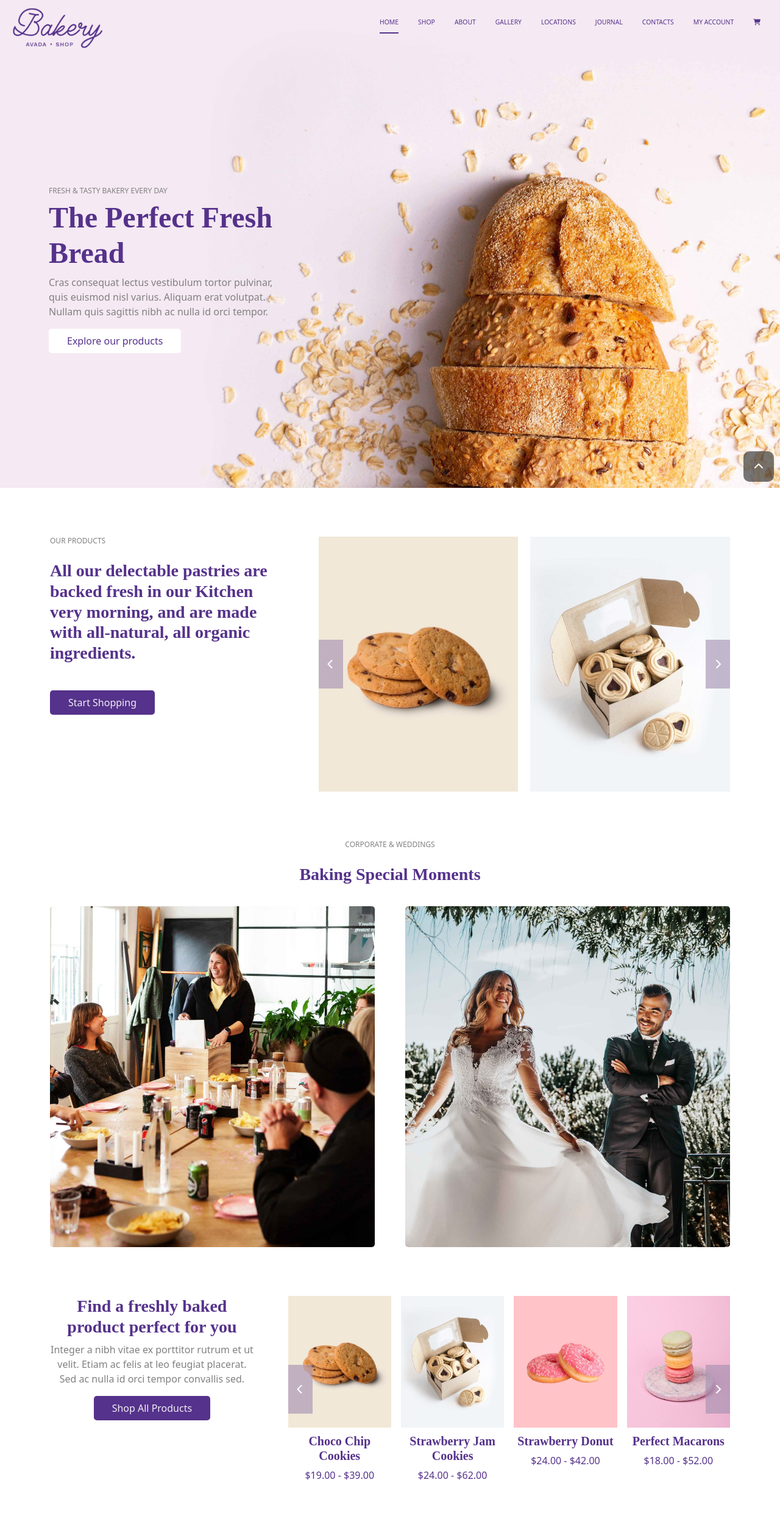
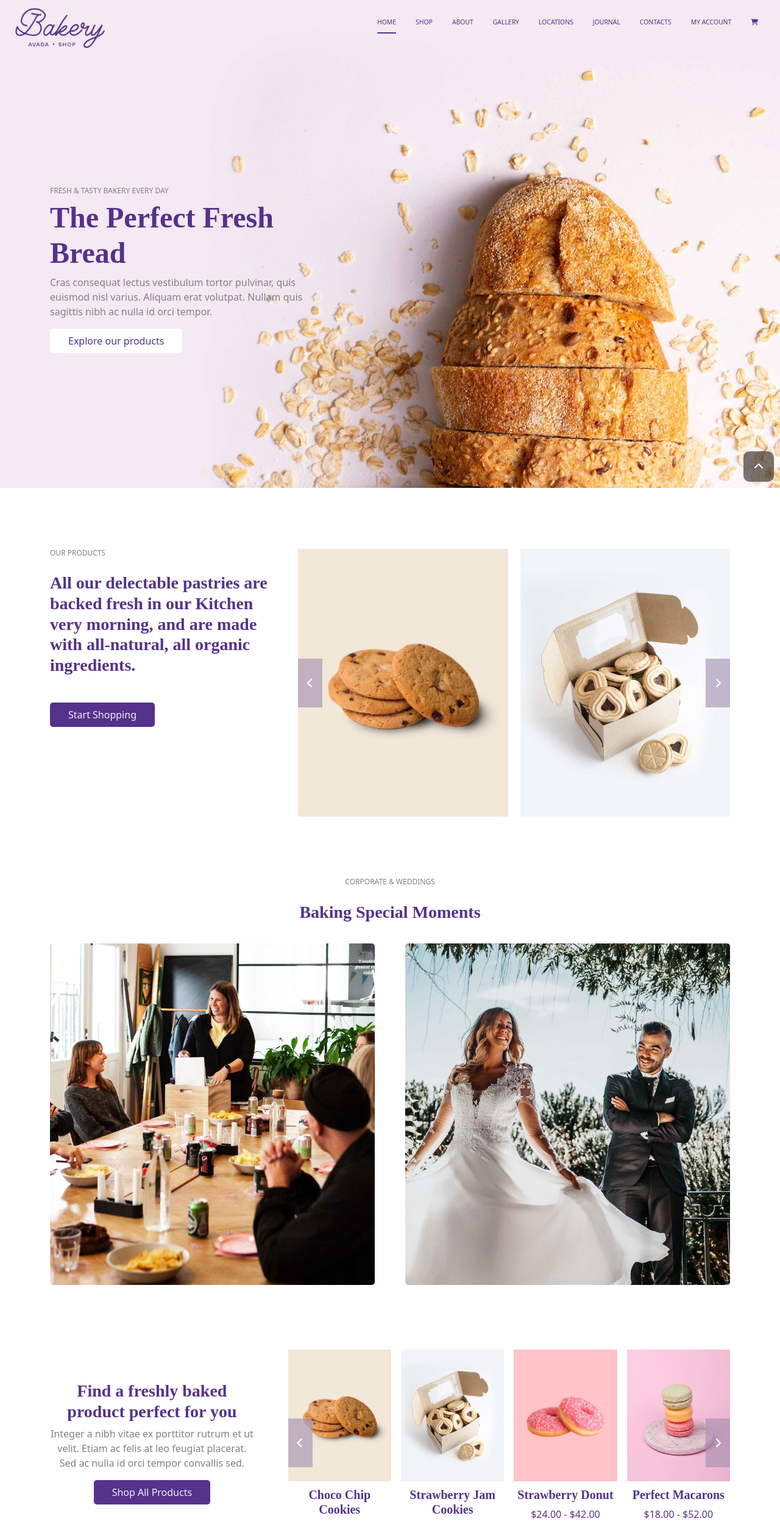
Before and after one commit to matteobonesini/proj-html-vuejs, a Vue app: page / in a window 1280 px wide. Shown: the top 2499 px of the page at 61% size. Built offline with nearby package versions, Linux system fonts and the light colour scheme.

Commit message:
update: some sections edit: some details

```diff
--- a/index.html
+++ b/index.html
@@ -3,6 +3,7 @@
   <head>
     <meta charset="UTF-8" />
     <meta name="viewport" content="width=device-width, initial-scale=1.0" />
+    <meta name="description" content="The Perfect Fresh Bread">
     <title>Bakery Avada</title>
 
     <!-- font awesome -->
--- a/src/App.vue
+++ b/src/App.vue
@@ -19,6 +19,7 @@ export default {
 
   <FooterComponent />
 
+  <!-- button leading back to the header -->
   <a class="go-up" href="#header">
     <i class="fa-solid fa-chevron-up"></i>
   </a>
--- a/src/assets/scss/partials/footer.scss
+++ b/src/assets/scss/partials/footer.scss
@@ -36,6 +36,7 @@ footer {
                 }
             }
         }
+
         .copyright {
             font-size: 0.6rem;
         }
--- a/src/assets/scss/partials/header.scss
+++ b/src/assets/scss/partials/header.scss
@@ -1,4 +1,5 @@
 @use './variables.scss' as *;
+
 /* HEADER COMPONENT */
 header {
     background-image: url('../assets/img/hero-header-bakery.jpg');
@@ -9,7 +10,7 @@ header {
 
     .header-top {
         color: $primary-color;
-        padding: 5px 0;
+        padding: 5px 20px;
 
         .logo {
             height: 75px;
@@ -46,12 +47,19 @@ header {
     }
 
     .header-bottom {
-        width: 500px;
         height: calc(100% - 85px);
-        padding: 10rem 4rem;
+        padding: 10rem 0;
 
-        h1 {
-            font-size: 3em;
+        .container {
+            height: 100%;
+
+            .width-500 {
+                width: 430px;
+
+                h1 {
+                    font-size: 3em;
+                }
+            }
         }
     }
 }
--- a/src/assets/scss/partials/main.scss
+++ b/src/assets/scss/partials/main.scss
@@ -3,11 +3,12 @@
 /* MAIN COMPONENT */
 main {
 
+    // OUR PRODUCTS SECTION
     section.our-products {
-        margin: 80px 0;
+        margin: 100px 0;
 
         .left {
-            width: 35%;
+            width: 32%;
 
             .title {
                 margin: 25px 0 45px;
@@ -15,7 +16,7 @@ main {
         }
 
         .right {
-            width: 65%;
+            width: 68%;
             padding-left: 50px;
 
             .carousel {
@@ -58,7 +59,7 @@ main {
                         }
 
                         .overlay {
-                            background-color: #a691b29f;
+                            background-color: #585858d4;
                             position: absolute;
                             top: 0;
                             left: 0;
@@ -85,21 +86,24 @@ main {
         }
     }
 
+    // CORPORATE AND WEDDINGS SECTION
     section.corporate-and-weddings {
-        margin: 80px 0;
+        margin-bottom: 100px;
 
         .title {
             margin: 25px 0 35px;
         }
 
-        .image {
+        .images {
             margin-top: 30px;
 
-            img {
+            .image {
+                display: inline-block;
+                position: relative;
                 width: calc(50% - 25px);
                 aspect-ratio: 1 / 1.05;
-                object-fit: cover;
                 border-radius: 5px;
+                overflow: hidden;
 
                 &:nth-child(1) {
                     margin-right: 25px;
@@ -107,10 +111,30 @@ main {
                 &:nth-child(2) {
                     margin-left: 25px;
                 }
+
+                img {
+                    width: 100%;
+                    height: 100%;
+                    object-fit: cover;
+                }
+
+                .hover {
+                    position: absolute;
+                    top: 0;
+                    left: 0;
+                    width: 100%;
+                    height: 100%;
+                    background-color: rgba(0, 0, 0, 0.5);
+                    display: flex;
+                    flex-direction: column;
+                    justify-content: center;
+                    align-items: center;
+                }
             }
         }
     }
 
+    // PRODUCTS PREVIEW SECTION
     section.products-preview {
 
         .left {
@@ -171,7 +195,7 @@ main {
                                 left: 0;
                                 width: 100%;
                                 height: 100%;
-                                background-color: #a691b29f;
+                                background-color: #585858d4;
                                 display: none;
 
                                 h6 {
@@ -207,8 +231,9 @@ main {
         }
     }
 
+    // BAKERY PROCESS SECTION
     section.bakery-process {
-        margin: 80px 0;
+        margin: 100px 0;
 
         .tell-us {
             width: 100%;
@@ -231,6 +256,7 @@ main {
                 position: absolute;
                 top: 50px;
                 left: 50px;
+                width: 30rem;
             }
 
             .order {
@@ -356,6 +382,7 @@ main {
         }
     }
 
+    // LOCATIONS SECTION
     section.locations {
 
         .title {
@@ -382,8 +409,9 @@ main {
         }
     }
 
+    // SOCIAL SECTION
     section.social {
-        margin: 80px 0;
+        margin: 100px 0;
 
         .col-6 > * {
             background-color: $secondary-color;
@@ -397,6 +425,7 @@ main {
         }
     }
 
+    // CALL TO ACTION SECTION
     section.call-to-action {
         background-image: url('../assets/img/call-to-action-bg.jpg');
         background-repeat: no-repeat;
--- a/src/assets/scss/style.scss
+++ b/src/assets/scss/style.scss
@@ -58,5 +58,4 @@ p {
     color: white;
     background-color: rgba(58, 58, 58, 0.687);
     border-radius: 10px;
-
 }
--- a/src/components/FooterComponent.vue
+++ b/src/components/FooterComponent.vue
@@ -10,13 +10,13 @@ export default {
                 'Journal',
                 'Contact',
                 'Orders'
-            ],
+            ], // database of footer-left link
             socialClass: [
                 'fa-instagram',
                 'fa-twitter',
                 'fa-facebook-f',
                 'fa-pinterest-p'
-            ]
+            ] // database of footer-right link
         }
     }
 }
@@ -50,8 +50,8 @@ export default {
         <div class="footer-right w-50 d-flex flex-column justify-content-between text-end">
             <div class="top">
                 <h3 class="title fw-bold">Subscribe to our Newsletter</h3>
-                <form action="" @submit.prevent="">
-                    <input type="email" placeholder="Enter email address*">
+                <form method="GET" action="" @submit.prevent="">
+                    <input name="email" type="email" placeholder="Enter email address*">
                     <button class="secondary" type="submit">Subscribe</button>
                 </form>
             </div>
--- a/src/components/HeaderComponent.vue
+++ b/src/components/HeaderComponent.vue
@@ -11,15 +11,15 @@ export default {
                 'Journal',
                 'Contacts',
                 'My Account'
-            ],
-            activeLink: 0
+            ], // database of header-top link
+            activeLink: 0 // store which link is active
         }
     }
 }
 </script>
 
 <template>
-    <header class="px-3" id="header">
+    <header id="header">
         <div class="header-top d-flex justify-content-between w-100">
             <div class="logo">
                 <a href="/">
@@ -43,14 +43,19 @@ export default {
             </div>
         </div>
 
-        <div class="header-bottom d-flex flex-column justify-content-center align-items-start">
+        <div class="header-bottom">
+            <div class="container d-flex flex-column justify-content-center align-items-start">
+                <div class="width-500">
                     <h6 class="subtitle text-uppercase">Fresh & tasty bakery every day</h6>
                     <h1 class="title">The Perfect Fresh Bread</h1>
                     <p>
-                Cras consequat lectus vestibulum tortor pulvinar, quis euismod nisl varius. Aliquam erat volutpat. Nullam
+                        Cras consequat lectus vestibulum tortor pulvinar, quis euismod nisl varius. Aliquam erat volutpat.
+                        Nullam
                         quis sagittis nibh ac nulla id orci tempor.
                     </p>
                     <button class="primary">Explore our products</button>
+                </div>
+            </div>
         </div>
     </header>
 </template>
--- a/src/components/MainComponent.vue
+++ b/src/components/MainComponent.vue
@@ -16,11 +16,6 @@ export default {
         MainLocations,
         MainSocial,
         MainCallToAction
-    },
-    methods: {
-        getImagePath(imgPath) {
-            return new URL('../assets/img/' + imgPath, import.meta.url).href;
-        }
     }
 }
 </script>
--- a/src/components/partials/MainCorporateAndWeddings.vue
+++ b/src/components/partials/MainCorporateAndWeddings.vue
@@ -5,7 +5,7 @@ export default {
     data() {
         return {
             store,
-            weddingHover: [false, false],
+            weddingHover: [false, false], // variables to manage hover effect
         }
     }
 }
@@ -16,11 +16,25 @@ export default {
         <div class="container text-center">
             <h6 class="subtitle">Corporate & weddings</h6>
             <h3 class="title">Baking Special Moments</h3>
-            <div class="image">
-                <img :src="weddingHover[0] ? store.getImagePath('corporate-hover-bg.jpg') : store.getImagePath('corporate-bg.jpg')"
-                    alt="corporate" @mouseenter="weddingHover[0] = true" @mouseleave="weddingHover[0] = false">
-                <img :src="weddingHover[1] ? store.getImagePath('wedding-hover-bg.jpg') : store.getImagePath('wedding-bg.jpg')"
-                    alt="wedding" @mouseenter="weddingHover[1] = true" @mouseleave="weddingHover[1] = false">
+            <div class="images">
+                <div class="image" @mouseenter="weddingHover[0] = true" @mouseleave="weddingHover[0] = false">
+                    <img :src="weddingHover[0] ? store.getImagePath('corporate-hover-bg.jpg') : store.getImagePath('corporate-bg.jpg')"
+                        alt="corporate">
+                    <div class="hover" v-show="weddingHover[0]">
+                        <h6 class="subtitle text-light text-capitalize">International Bakery</h6>
+                        <h3 class="title text-light">Corporates Events</h3>
+                        <button class="secondary">Explor more</button>
+                    </div>
+                </div>
+                <div class="image" @mouseenter="weddingHover[1] = true" @mouseleave="weddingHover[1] = false">
+                    <img :src="weddingHover[1] ? store.getImagePath('wedding-hover-bg.jpg') : store.getImagePath('wedding-bg.jpg')"
+                        alt="wedding">
+                    <div class="hover" v-show="weddingHover[1]">
+                        <h6 class="subtitle text-light text-capitalize">Private Dining Hall</h6>
+                        <h3 class="title text-light">Weddings & Parties</h3>
+                        <button class="secondary">Explor more</button>
+                    </div>
+                </div>
             </div>
         </div>
     </section>
--- a/src/components/partials/MainOurProduct.vue
+++ b/src/components/partials/MainOurProduct.vue
@@ -5,7 +5,7 @@ export default {
     data() {
         return {
             store,
-            ourProductsCarousel: true,
+            ourProductsCarousel: true, // variable to manage the functionality of the carousel
             ourProductsCarouselArr: [
                 {
                     src: 'choco-chip-cookies-600x765.jpg',
@@ -27,15 +27,16 @@ export default {
                     title: 'Home bread',
                     price: '$22.00 - $46.00',
                 }
-            ],
+            ], // database of carousel
             carouselSlide: {
                 transform: 'translateX(0)',
                 transition: 'all 1s'
-            },
+            }, // style of carousel, to create a transition
         }
     },
     methods: {
-        changeCarouselActiveO() {
+        // function to slide the carousel
+        changeCarouselActive() {
             this.ourProductsCarousel = !this.ourProductsCarousel;
             if (this.ourProductsCarousel) {
                 this.carouselSlide.transform = 'translateX(0)'
@@ -58,10 +59,10 @@ export default {
             </div>
             <div class="right">
                 <div class="carousel">
-                    <div class="control prev" @click="changeCarouselActiveO()">
+                    <div class="control prev" @click="changeCarouselActive()">
                         <i class="fa-solid fa-chevron-left"></i>
                     </div>
-                    <div class="control next" @click="changeCarouselActiveO()">
+                    <div class="control next" @click="changeCarouselActive()">
                         <i class="fa-solid fa-chevron-right"></i>
                     </div>
                     <div class="images">
--- a/src/components/partials/MainProductsPreview.vue
+++ b/src/components/partials/MainProductsPreview.vue
@@ -5,7 +5,7 @@ export default {
     data() {
         return {
             store,
-            productPreviewCarousel: true,
+            productPreviewCarousel: true, // variable to manage the functionality of the carousel
             productPreviewCarouselArr: [
                 {
                     src: 'choco-chip-cookies-600x765.jpg',
@@ -47,15 +47,16 @@ export default {
                     title: 'Balckberry stuffed bread',
                     price: '$22.00 - $46.00',
                 }
-            ],
+            ], // database of carousel
             carouselSlideProducts: {
                 transform: 'translateX(0)',
                 transition: 'all 1s'
-            },
+            }, // style of carousel, to create a transition
         }
     },
     methods: {
-        changeCarouselActiveP() {
+        // function to slide the carousel
+        changeCarouselActive() {
             this.productPreviewCarousel = !this.productPreviewCarousel
             if (this.productPreviewCarousel) {
                 this.carouselSlideProducts.transform = 'translateX(0)'
@@ -70,7 +71,7 @@ export default {
 <template>
     <section class="products-preview">
         <div class="container d-flex">
-            <div class="left text-center">
+            <div class="left text-center d-flex flex-column justify-content-center align-items-center">
                 <h3 class="title">Find a freshly baked product perfect for you</h3>
                 <p>
                     Integer a nibh vitae ex porttitor rutrum et ut velit. Etiam ac felis at leo feugiat placerat. Sed ac
@@ -80,10 +81,10 @@ export default {
             </div>
             <div class="right">
                 <div class="carousel">
-                    <div class="control prev" @click="changeCarouselActiveP()">
+                    <div class="control prev" @click="changeCarouselActive()">
                         <i class="fa-solid fa-chevron-left"></i>
                     </div>
-                    <div class="control next" @click="changeCarouselActiveP()">
+                    <div class="control next" @click="changeCarouselActive()">
                         <i class="fa-solid fa-chevron-right"></i>
                     </div>
                     <div class="product-cards">
```
Lines whose indentation alone changed are shown as unchanged.
